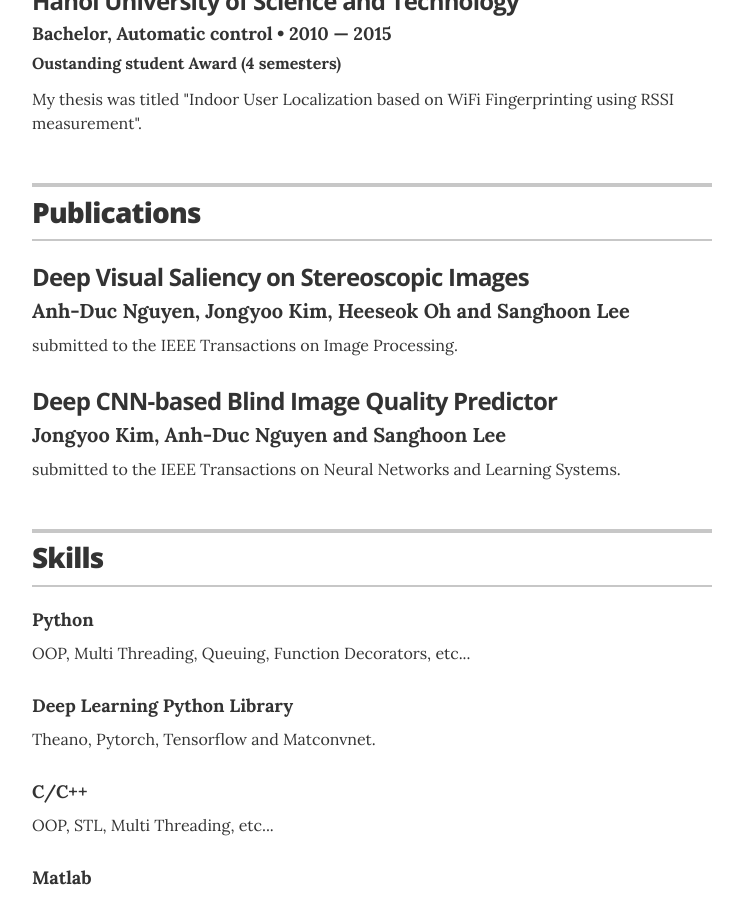
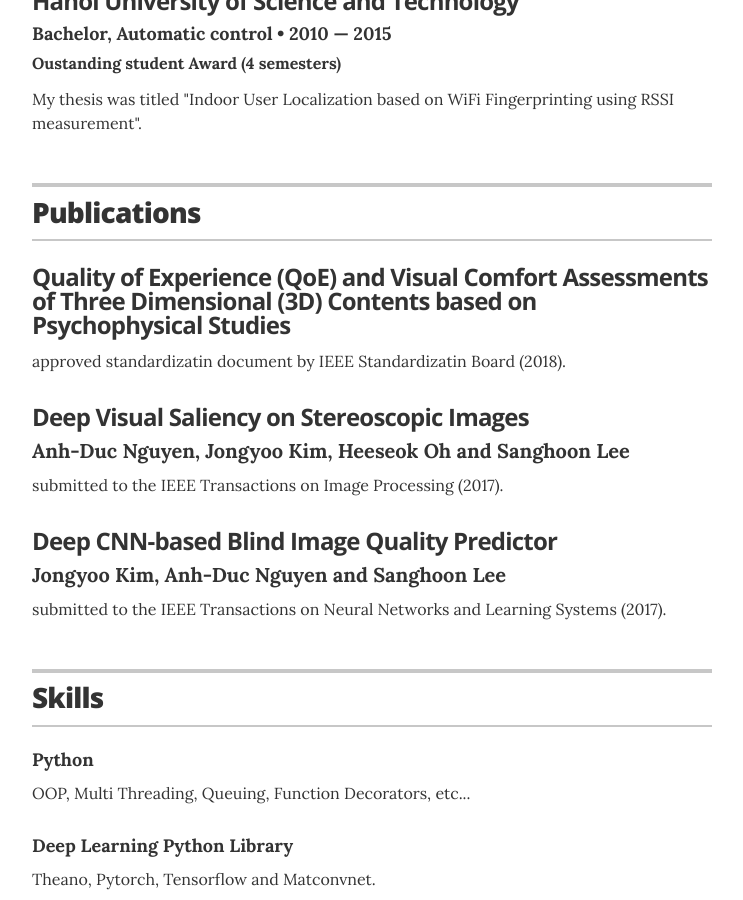
Before and after one commit to justanhduc/justanhduc.github.io, a Jekyll site: the page built from index.html, in a window 1280 px wide and 900 px high, scrolled down 758 px. Shown: the whole window, without its empty margins (268-1011 px from the left). Built offline with Jekyll 4.4.1, drawn with Linux system fonts in a browser that asks for light colours.

Commit message:
add details

```diff
--- a/_data/publications.yml
+++ b/_data/publications.yml
@@ -6,12 +6,17 @@
   # # url: "#"
   # note: submitted to ECCV2018.
 
+- title: Quality of Experience (QoE) and Visual Comfort Assessments of Three Dimensional (3D) Contents based on Psychophysical Studies
+  #authors: Anh-Duc Nguyen, Jongyoo Kim, Heeseok Oh and Sanghoon Lee
+# url: "#"
+  note: approved standardizatin document by IEEE Standardizatin Board (2018).
+
 - title: Deep Visual Saliency on Stereoscopic Images
   authors: Anh-Duc Nguyen, Jongyoo Kim, Heeseok Oh and Sanghoon Lee
 # url: "#"
-  note: submitted to the IEEE Transactions on Image Processing.
+  note: submitted to the IEEE Transactions on Image Processing (2017).
 
 - title: Deep CNN-based Blind Image Quality Predictor
   authors: Jongyoo Kim, Anh-Duc Nguyen and Sanghoon Lee
 # url: "#"
-  note: submitted to the IEEE Transactions on Neural Networks and Learning Systems.
+  note: submitted to the IEEE Transactions on Neural Networks and Learning Systems (2017).
```
